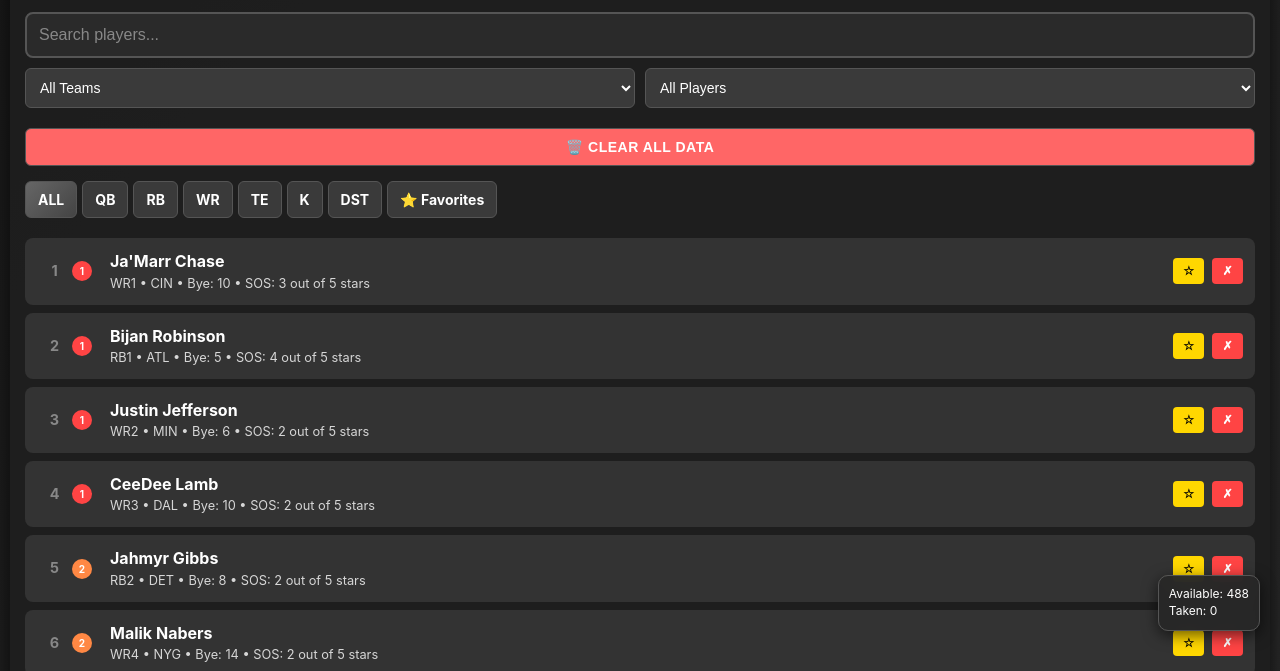
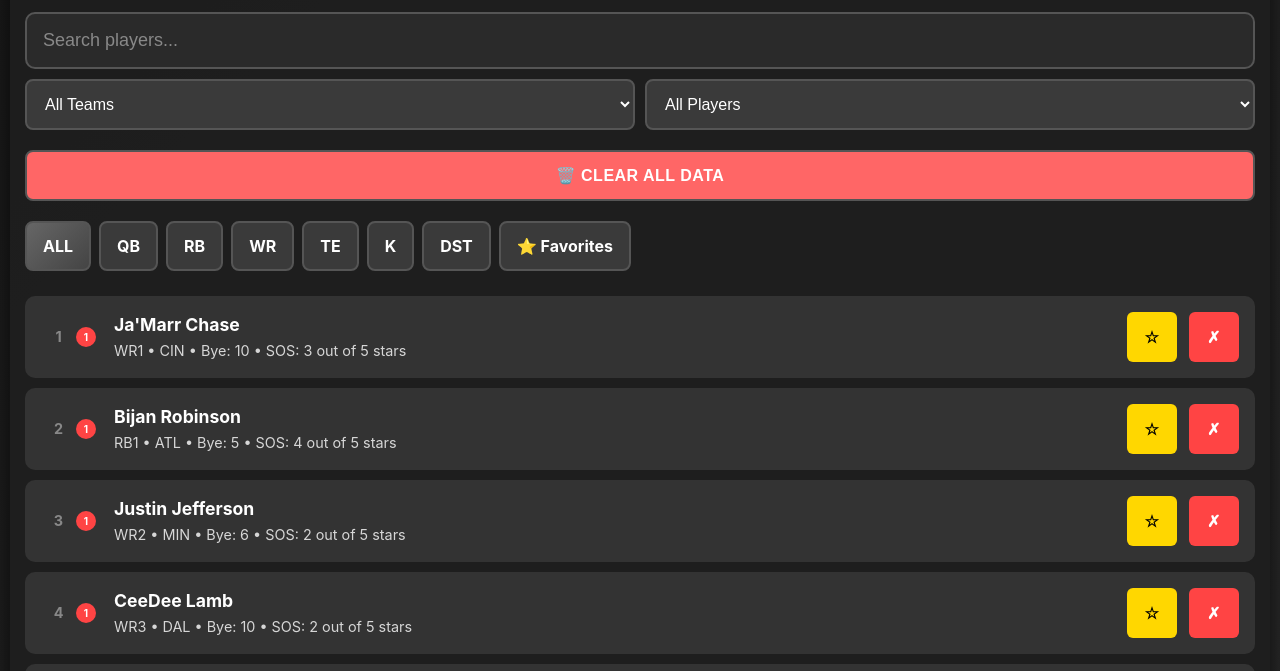
Before and after one commit to akatsifis/AndysDraft, a plain HTML site: page index.html in a window 1280 px wide. Shown: the part 149-820 px from the top of the page. Drawn offline with nearby package versions, Linux system fonts and the light colour scheme.

Commit message:
Update index.html

```diff
--- a/index.html
+++ b/index.html
@@ -77,12 +77,13 @@
 
         .search-box input {
             width: 100%;
-            padding: 12px;
-            font-size: 16px;
+            padding: 16px;
+            font-size: 18px;
             border: 2px solid #555;
-            border-radius: 8px;
+            border-radius: 10px;
             background: #2a2a2a;
             color: white;
+            min-height: 55px;
         }
 
         .search-box input::placeholder {
@@ -97,13 +98,15 @@
         }
 
         select, button {
-            padding: 10px;
-            font-size: 14px;
-            border: 1px solid #555;
-            border-radius: 6px;
+            padding: 14px;
+            font-size: 16px;
+            border: 2px solid #555;
+            border-radius: 8px;
             background: #3a3a3a;
             color: white;
             cursor: pointer;
+            min-height: 50px;
+            touch-action: manipulation;
         }
 
         button {
@@ -120,20 +123,26 @@
         .position-tabs {
             display: flex;
             overflow-x: auto;
-            gap: 5px;
+            gap: 8px;
             margin-bottom: 15px;
-            padding-bottom: 5px;
+            padding: 5px 0 10px 0;
+            -webkit-overflow-scrolling: touch;
         }
 
         .tab {
-            padding: 8px 12px;
+            padding: 12px 16px;
             background: #3a3a3a;
-            border: 1px solid #555;
-            border-radius: 6px;
+            border: 2px solid #555;
+            border-radius: 8px;
             cursor: pointer;
             white-space: nowrap;
-            font-size: 14px;
+            font-size: 16px;
             font-weight: bold;
+            min-height: 50px;
+            display: flex;
+            align-items: center;
+            touch-action: manipulation;
+            flex-shrink: 0;
         }
 
         .tab.active {
@@ -142,20 +151,23 @@
         }
 
         .players-list {
-            max-height: 60vh;
+            max-height: 65vh;
             overflow-y: auto;
+            -webkit-overflow-scrolling: touch;
+            padding-bottom: 20px;
         }
 
         .player-item {
             display: flex;
             align-items: center;
-            padding: 12px;
-            margin-bottom: 8px;
+            padding: 16px;
+            margin-bottom: 10px;
             background: #333;
-            border-radius: 8px;
+            border-radius: 10px;
             cursor: pointer;
             transition: all 0.2s ease;
             touch-action: manipulation;
+            min-height: 70px;
         }
 
         .player-item:hover {
@@ -192,27 +204,34 @@
 
         .player-name {
             font-weight: bold;
-            font-size: 1em;
-            margin-bottom: 2px;
+            font-size: 1.1em;
+            margin-bottom: 3px;
         }
 
         .player-details {
-            font-size: 0.8em;
+            font-size: 0.9em;
             opacity: 0.8;
         }
 
         .player-actions {
             display: flex;
-            gap: 8px;
+            gap: 12px;
+            flex-shrink: 0;
         }
 
         .action-btn {
-            padding: 6px 10px;
-            font-size: 12px;
-            border-radius: 4px;
+            padding: 10px 14px;
+            font-size: 16px;
+            border-radius: 6px;
             border: none;
             cursor: pointer;
             font-weight: bold;
+            min-width: 50px;
+            min-height: 50px;
+            display: flex;
+            align-items: center;
+            justify-content: center;
+            touch-action: manipulation;
         }
 
         .favorite-btn {
@@ -249,15 +268,17 @@
 
         .floating-summary {
             position: fixed;
-            bottom: 20px;
+            top: 20px;
             right: 20px;
             background: rgba(40, 40, 40, 0.95);
             border-radius: 10px;
-            padding: 10px;
+            padding: 12px;
             border: 1px solid #555;
             backdrop-filter: blur(10px);
             box-shadow: 0 4px 15px rgba(0, 0, 0, 0.6);
-            font-size: 12px;
+            font-size: 14px;
+            font-weight: bold;
+            z-index: 100;
         }
 
         .managers-list {
@@ -268,13 +289,19 @@
         }
 
         .manager-btn {
-            padding: 8px 4px;
-            font-size: 11px;
-            border-radius: 4px;
+            padding: 15px 8px;
+            font-size: 14px;
+            border-radius: 8px;
             background: #444;
             color: white;
-            border: 1px solid #666;
+            border: 2px solid #666;
             cursor: pointer;
+            min-height: 60px;
+            display: flex;
+            align-items: center;
+            justify-content: center;
+            text-align: center;
+            touch-action: manipulation;
         }
 
         .manager-btn.selected {
```
